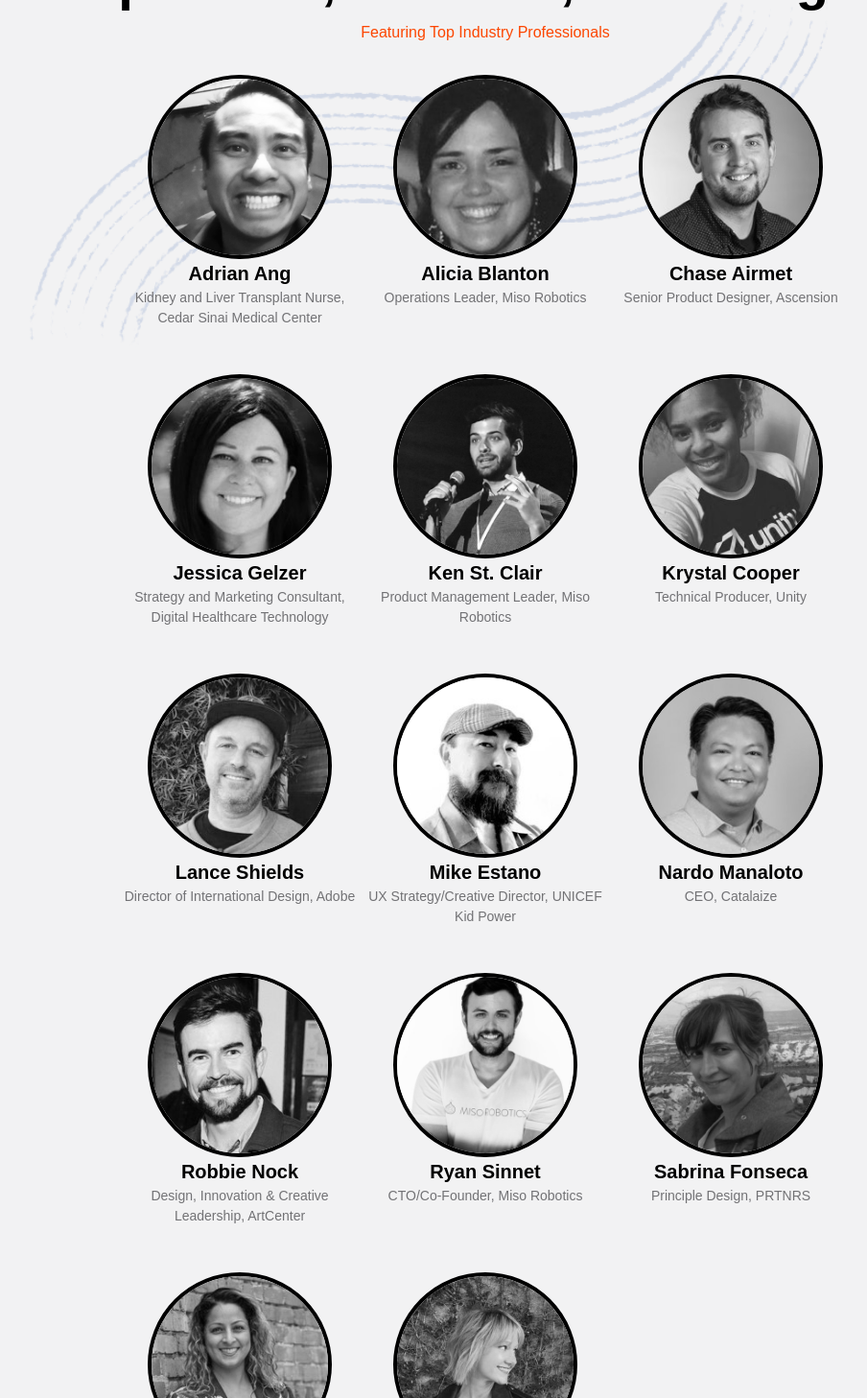
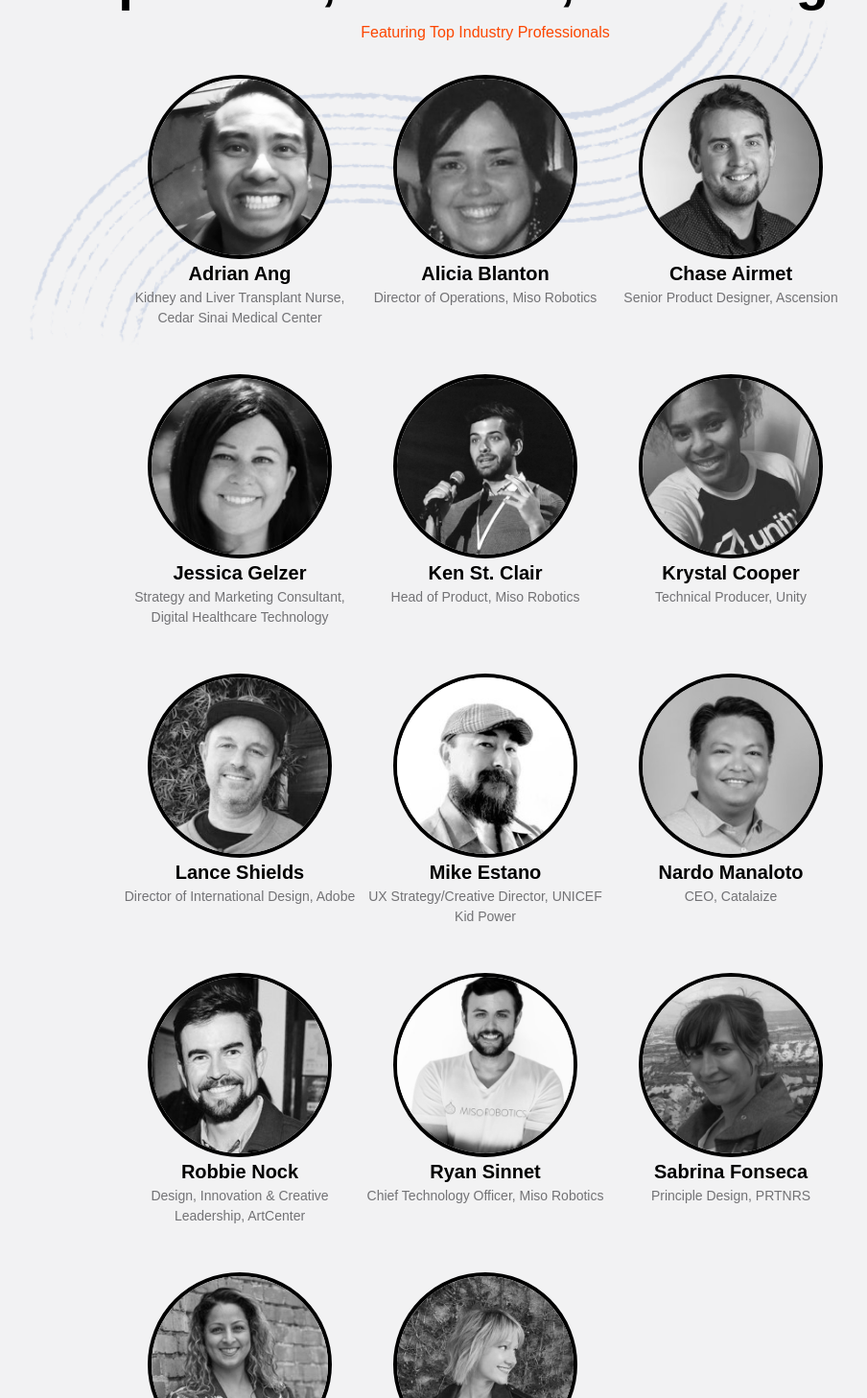
Before and after one commit to trevorgreenleaf/prdc, a Vue app: page / in a window 1280 px wide. Shown: the part 1917-3374 px from the top of the page at 96% size, without its empty margins (134-1038 px from the left). Built offline with nearby package versions, Linux system fonts and the light colour scheme; a web font is replaced by a local one.

Commit message:
Updated Miso Robotics information

```diff
--- a/src/components/Speakers.vue
+++ b/src/components/Speakers.vue
@@ -21,7 +21,7 @@
 				<div class="rounded-full border-4 border-black w-40 h-40 md:w-48 md:h-48 overflow-hidden">
 					<img src="/images/speakers/a_blanton.jfif" alt="Alicia Blanton">
 				</div>
-				<p class="font-bold text-xl">Alicia Blanton <span class=" text-sm block font-normal text-gray-500">Operations Leader, Miso Robotics</span></p>
+				<p class="font-bold text-xl">Alicia Blanton <span class=" text-sm block font-normal text-gray-500">Director of Operations, Miso Robotics</span></p>
 			</a>
 		</div>
 
@@ -47,7 +47,7 @@
 				<div class="rounded-full border-4 border-black w-40 h-40 md:w-48 md:h-48 overflow-hidden">
 					<img src="/images/speakers/k_clair.jfif" alt="Ken St. Clair">
 				</div>
-				<p class="font-bold text-xl">Ken St. Clair <span class=" text-sm block font-normal text-gray-500">Product Management Leader, Miso Robotics</span></p>
+				<p class="font-bold text-xl">Ken St. Clair <span class=" text-sm block font-normal text-gray-500">Head of Product, Miso Robotics</span></p>
 			</a>
 		</div>
 
@@ -110,7 +110,7 @@
 				<div class="rounded-full border-4 border-black w-40 h-40 md:w-48 md:h-48 overflow-hidden">
 					<img src="/images/speakers/r_sinnet.jfif" alt="Ryan Sinnet">
 				</div>
-				<p class="font-bold text-xl">Ryan Sinnet <span class=" text-sm block font-normal text-gray-500">CTO/Co-Founder, Miso Robotics</span></p>
+				<p class="font-bold text-xl">Ryan Sinnet <span class=" text-sm block font-normal text-gray-500">Chief Technology Officer, Miso Robotics</span></p>
 			</a>
 		</div>
 
```
